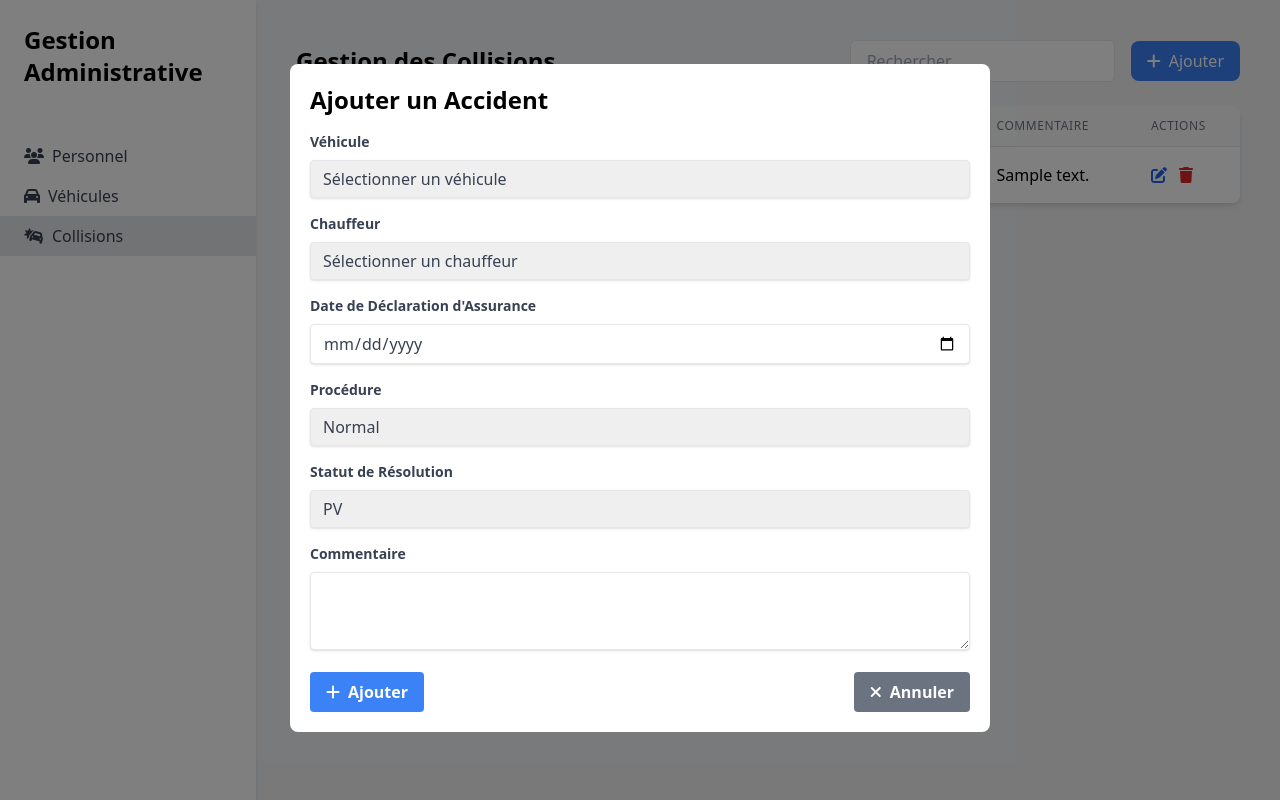
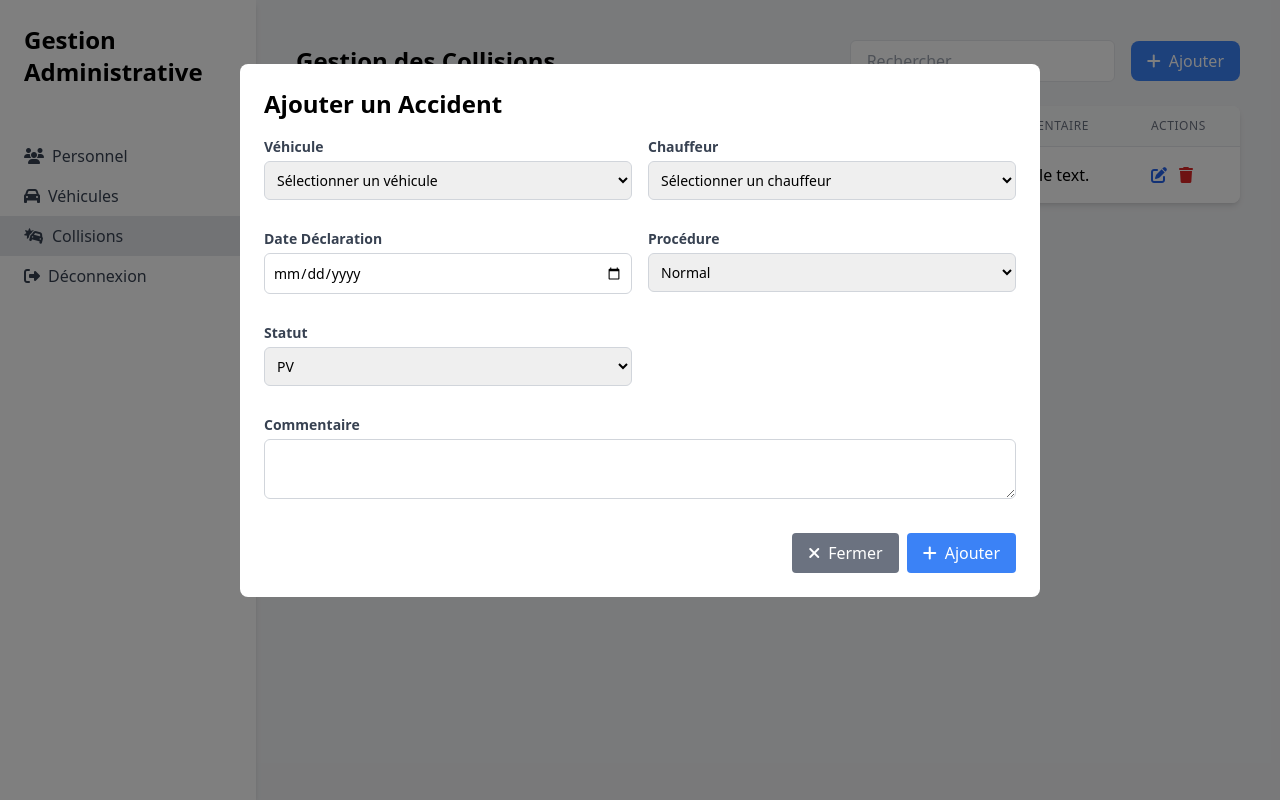
Before and after one commit to Ayoub-fetti/Iridan-3t, a PHP site: page /views/fonctionnaire/accidents.php in a window 1280 px wide, after a click on "Ajouter". Run offline with PHP 8.4, Linux system fonts and the light colour scheme; a user stored in the database is signed in; data comes from the database, SQL or seed files in the repository; tables that the repository leaves empty hold one stand-in row (values such as "Sample post"); some libraries are stand-ins or nearby versions.

Commit message:
collision crud done 100%

```diff
--- a/models/fonctionnaire.php
+++ b/models/fonctionnaire.php
@@ -655,4 +655,24 @@
             ];
         }
     }
+
+    // Pour récupérer uniquement les chauffeurs avec les informations essentielles
+    public function getChauffeurs() {
+        try {
+            $query = "SELECT id, nom_complet FROM personnel WHERE role = 'chauffeurs' ORDER BY nom_complet ASC";
+            $stmt = $this->conn->prepare($query);
+            $stmt->execute();
+
+            return [
+                'success' => true,
+                'data' => $stmt->fetchAll(PDO::FETCH_ASSOC)
+            ];
+
+        } catch(PDOException $e) {
+            return [
+                'success' => false,
+                'message' => 'Erreur: ' . $e->getMessage()
+            ];
+        }
+    }
 }
--- a/views/fonctionnaire/accidents.php
+++ b/views/fonctionnaire/accidents.php
@@ -15,7 +15,7 @@
 
 // Récupérer la liste des voitures et des chauffeurs pour le formulaire
 $cars = $fonctionnaire->getAllCars()['data'] ?? [];
-$chauffeurs = $fonctionnaire->getAllPersonnel()['data'] ?? [];
+$chauffeurs = $fonctionnaire->getChauffeurs()['data'] ?? [];
 $accidents = $fonctionnaire->getAllAccidents()['data'] ?? [];
 
 // Traitement des actions
@@ -103,17 +103,51 @@
             background-color: rgba(0, 0, 0, 0.5);
             z-index: 1000;
         }
+        .modal.active {
+            display: block !important;
+        }
         .modal-content {
-            background-color: white;
+            background-color: #fff;
             margin: 5% auto;
-            padding: 20px;
-            width: 70%;
-            max-width: 700px;
-            border-radius: 8px;
-            position: relative;
+            padding: 1.5rem;
+            border-radius: 0.5rem;
+            width: 90%;
+            max-width: 800px;
+            max-height: 90vh;
+            overflow-y: auto;
         }
-        .modal.active {
+        .grid-2 {
+            display: grid;
+            grid-template-columns: repeat(2, 1fr);
+            gap: 1rem;
+        }
+        .grid-1 {
+            grid-column: span 2;
+        }
+        .input-group {
+            margin-bottom: 0.75rem;
+        }
+        .input-group label {
             display: block;
+            font-size: 0.875rem;
+            font-weight: 600;
+            margin-bottom: 0.25rem;
+            color: #374151;
+        }
+        .input-group select,
+        .input-group input,
+        .input-group textarea {
+            width: 100%;
+            padding: 0.5rem;
+            border: 1px solid #d1d5db;
+            border-radius: 0.375rem;
+            font-size: 0.875rem;
+        }
+        .button-group {
+            display: flex;
+            justify-content: flex-end;
+            gap: 0.5rem;
+            margin-top: 1rem;
         }
     </style>
 </head>
@@ -142,6 +176,12 @@
                         <a href="accidents.php" class="flex items-center px-6 py-2 bg-gray-200 text-gray-700">
                             <i class="fas fa-car-crash mr-2"></i>
                             Collisions
+                        </a>
+                    </li>
+                    <li>
+                        <a href="../auth/logout.php" class="flex items-center px-6 py-2 text-gray-700 hover:bg-red-200">
+                            <i class="fas fa-sign-out-alt mr-2"></i>
+                            Déconnexion
                         </a>
                     </li>
                 </ul>
@@ -213,11 +253,10 @@
             <form action="" method="POST">
                 <input type="hidden" name="action" value="create">
 
-                <div class="mb-4">
-                    <label class="block text-gray-700 text-sm font-bold mb-2" for="cars_id">
-                        Véhicule
-                    </label>
-                    <select name="cars_id" id="cars_id" class="shadow appearance-none border rounded w-full py-2 px-3 text-gray-700 leading-tight focus:outline-none focus:shadow-outline" required>
+                <div class="grid-2">
+                    <div class="input-group">
+                        <label for="cars_id">Véhicule</label>
+                        <select name="cars_id" id="cars_id" required>
                             <option value="">Sélectionner un véhicule</option>
                             <?php foreach ($cars as $car): ?>
                                 <option value="<?php echo htmlspecialchars($car['matricule']); ?>">
@@ -227,11 +266,9 @@
                         </select>
                     </div>
 
-                <div class="mb-4">
-                    <label class="block text-gray-700 text-sm font-bold mb-2" for="chauffeurs_id">
-                        Chauffeur
-                    </label>
-                    <select name="chauffeurs_id" id="chauffeurs_id" class="shadow appearance-none border rounded w-full py-2 px-3 text-gray-700 leading-tight focus:outline-none focus:shadow-outline" required>
+                    <div class="input-group">
+                        <label for="chauffeurs_id">Chauffeur</label>
+                        <select name="chauffeurs_id" id="chauffeurs_id" required>
                             <option value="">Sélectionner un chauffeur</option>
                             <?php foreach ($chauffeurs as $chauffeur): ?>
                                 <option value="<?php echo htmlspecialchars($chauffeur['id']); ?>">
@@ -241,48 +278,41 @@
                         </select>
                     </div>
 
-                <div class="mb-4">
-                    <label class="block text-gray-700 text-sm font-bold mb-2" for="date_declaration_assurance">
-                        Date de Déclaration d'Assurance
-                    </label>
-                    <input type="date" name="date_declaration_assurance" id="date_declaration_assurance" class="shadow appearance-none border rounded w-full py-2 px-3 text-gray-700 leading-tight focus:outline-none focus:shadow-outline" required>
+                    <div class="input-group">
+                        <label for="date_declaration_assurance">Date Déclaration</label>
+                        <input type="date" name="date_declaration_assurance" id="date_declaration_assurance" required>
                     </div>
 
-                <div class="mb-4">
-                    <label class="block text-gray-700 text-sm font-bold mb-2" for="procedure">
-                        Procédure
-                    </label>
-                    <select name="procedure" id="procedure" class="shadow appearance-none border rounded w-full py-2 px-3 text-gray-700 leading-tight focus:outline-none focus:shadow-outline" required>
+                    <div class="input-group">
+                        <label for="procedure">Procédure</label>
+                        <select name="procedure" id="procedure" required>
                             <option value="normal">Normal</option>
                             <option value="forfait">Forfait</option>
                             <option value="garage a greyer">Garage à greyer</option>
                         </select>
                     </div>
 
-                <div class="mb-4">
-                    <label class="block text-gray-700 text-sm font-bold mb-2" for="status_resolution">
-                        Statut de Résolution
-                    </label>
-                    <select name="status_resolution" id="status_resolution" class="shadow appearance-none border rounded w-full py-2 px-3 text-gray-700 leading-tight focus:outline-none focus:shadow-outline" required>
+                    <div class="input-group">
+                        <label for="status_resolution">Statut</label>
+                        <select name="status_resolution" id="status_resolution" required>
                             <option value="pv">PV</option>
                             <option value="constat">Constat</option>
                             <option value="arrangement">Arrangement</option>
                         </select>
                     </div>
 
-                <div class="mb-4">
-                    <label class="block text-gray-700 text-sm font-bold mb-2" for="commentaire">
-                        Commentaire
-                    </label>
-                    <textarea name="commentaire" id="commentaire" class="shadow appearance-none border rounded w-full py-2 px-3 text-gray-700 leading-tight focus:outline-none focus:shadow-outline" rows="3"></textarea>
+                    <div class="input-group grid-1">
+                        <label for="commentaire">Commentaire</label>
+                        <textarea name="commentaire" id="commentaire" rows="2"></textarea>
+                    </div>
                 </div>
 
-                <div class="flex items-center justify-between">
-                    <button type="submit" class="bg-blue-500 hover:bg-blue-700 text-white font-bold py-2 px-4 rounded focus:outline-none focus:shadow-outline">
+                <div class="button-group">
+                    <button type="button" onclick="closeModal('addAccidentModal')" class="px-4 py-2 bg-gray-500 text-white rounded hover:bg-gray-600">
+                        <i class="fas fa-times mr-2"></i>Fermer
+                    </button>
+                    <button type="submit" class="px-4 py-2 bg-blue-500 text-white rounded hover:bg-blue-600">
                         <i class="fas fa-plus mr-2"></i>Ajouter
-                    </button>
-                    <button type="button" onclick="closeModal('addAccidentModal')" class="bg-gray-500 hover:bg-gray-700 text-white font-bold py-2 px-4 rounded focus:outline-none focus:shadow-outline">
-                        <i class="fas fa-times mr-2"></i>Annuler
                     </button>
                 </div>
             </form>
@@ -297,11 +327,10 @@
                 <input type="hidden" name="action" value="update">
                 <input type="hidden" name="accident_id" id="edit_accident_id">
 
-                <div class="mb-4">
-                    <label class="block text-gray-700 text-sm font-bold mb-2" for="edit_cars_id">
-                        Véhicule
-                    </label>
-                    <select name="cars_id" id="edit_cars_id" class="shadow appearance-none border rounded w-full py-2 px-3 text-gray-700 leading-tight focus:outline-none focus:shadow-outline" required>
+                <div class="grid-2">
+                    <div class="input-group">
+                        <label for="edit_cars_id">Véhicule</label>
+                        <select name="cars_id" id="edit_cars_id" required>
                             <option value="">Sélectionner un véhicule</option>
                             <?php foreach ($cars as $car): ?>
                                 <option value="<?php echo htmlspecialchars($car['matricule']); ?>">
@@ -311,11 +340,9 @@
                         </select>
                     </div>
 
-                <div class="mb-4">
-                    <label class="block text-gray-700 text-sm font-bold mb-2" for="edit_chauffeurs_id">
-                        Chauffeur
-                    </label>
-                    <select name="chauffeurs_id" id="edit_chauffeurs_id" class="shadow appearance-none border rounded w-full py-2 px-3 text-gray-700 leading-tight focus:outline-none focus:shadow-outline" required>
+                    <div class="input-group">
+                        <label for="edit_chauffeurs_id">Chauffeur</label>
+                        <select name="chauffeurs_id" id="edit_chauffeurs_id" required>
                             <option value="">Sélectionner un chauffeur</option>
                             <?php foreach ($chauffeurs as $chauffeur): ?>
                                 <option value="<?php echo htmlspecialchars($chauffeur['id']); ?>">
@@ -325,48 +352,41 @@
                         </select>
                     </div>
 
-                <div class="mb-4">
-                    <label class="block text-gray-700 text-sm font-bold mb-2" for="edit_date_declaration_assurance">
-                        Date de Déclaration d'Assurance
-                    </label>
-                    <input type="date" name="date_declaration_assurance" id="edit_date_declaration_assurance" class="shadow appearance-none border rounded w-full py-2 px-3 text-gray-700 leading-tight focus:outline-none focus:shadow-outline" required>
+                    <div class="input-group">
+                        <label for="edit_date_declaration_assurance">Date Déclaration</label>
+                        <input type="date" name="date_declaration_assurance" id="edit_date_declaration_assurance" required>
                     </div>
 
-                <div class="mb-4">
-                    <label class="block text-gray-700 text-sm font-bold mb-2" for="edit_procedure">
-                        Procédure
-                    </label>
-                    <select name="procedure" id="edit_procedure" class="shadow appearance-none border rounded w-full py-2 px-3 text-gray-700 leading-tight focus:outline-none focus:shadow-outline" required>
+                    <div class="input-group">
+                        <label for="edit_procedure">Procédure</label>
+                        <select name="procedure" id="edit_procedure" required>
                             <option value="normal">Normal</option>
                             <option value="forfait">Forfait</option>
                             <option value="garage a greyer">Garage à greyer</option>
                         </select>
                     </div>
 
-                <div class="mb-4">
-                    <label class="block text-gray-700 text-sm font-bold mb-2" for="edit_status_resolution">
-                        Statut de Résolution
-                    </label>
-                    <select name="status_resolution" id="edit_status_resolution" class="shadow appearance-none border rounded w-full py-2 px-3 text-gray-700 leading-tight focus:outline-none focus:shadow-outline" required>
+                    <div class="input-group">
+                        <label for="edit_status_resolution">Statut</label>
+                        <select name="status_resolution" id="edit_status_resolution" required>
                             <option value="pv">PV</option>
                             <option value="constat">Constat</option>
                             <option value="arrangement">Arrangement</option>
                         </select>
                     </div>
 
-                <div class="mb-4">
-                    <label class="block text-gray-700 text-sm font-bold mb-2" for="edit_commentaire">
-                        Commentaire
-                    </label>
-                    <textarea name="commentaire" id="edit_commentaire" class="shadow appearance-none border rounded w-full py-2 px-3 text-gray-700 leading-tight focus:outline-none focus:shadow-outline" rows="3"></textarea>
+                    <div class="input-group grid-1">
+                        <label for="edit_commentaire">Commentaire</label>
+                        <textarea name="commentaire" id="edit_commentaire" rows="2"></textarea>
+                    </div>
                 </div>
 
-                <div class="flex items-center justify-between">
-                    <button type="submit" class="bg-blue-500 hover:bg-blue-700 text-white font-bold py-2 px-4 rounded focus:outline-none focus:shadow-outline">
-                        <i class="fas fa-save mr-2"></i>Modifier
+                <div class="button-group">
+                    <button type="button" onclick="closeModal('editAccidentModal')" class="px-4 py-2 bg-gray-500 text-white rounded hover:bg-gray-600">
+                        <i class="fas fa-times mr-2"></i>Fermer
                     </button>
-                    <button type="button" onclick="closeModal('editAccidentModal')" class="bg-gray-500 hover:bg-gray-700 text-white font-bold py-2 px-4 rounded focus:outline-none focus:shadow-outline">
-                        <i class="fas fa-times mr-2"></i>Annuler
+                    <button type="submit" class="px-4 py-2 bg-blue-500 text-white rounded hover:bg-blue-600">
+                        <i class="fas fa-save mr-2"></i>Enregistrer
                     </button>
                 </div>
             </form>
@@ -387,20 +407,16 @@
 
         // Fonctions pour les modals
         function openModal(modalId) {
-            document.getElementById(modalId).classList.add('active');
+            const modal = document.getElementById(modalId);
+            modal.style.display = 'block';
+            modal.classList.add('active');
         }
 
         function closeModal(modalId) {
-            document.getElementById(modalId).classList.remove('active');
+            const modal = document.getElementById(modalId);
+            modal.style.display = 'none';
+            modal.classList.remove('active');
         }
-
-        // Gestionnaire pour tous les boutons de fermeture
-        document.querySelectorAll('.btn-close').forEach(button => {
-            button.addEventListener('click', function() {
-                const modal = this.closest('.modal');
-                modal.classList.remove('active');
-            });
-        });
 
         // Fonction pour ouvrir le modal de modification
         function openEditModal(accident) {
@@ -408,9 +424,9 @@
             document.getElementById('edit_cars_id').value = accident.cars_id;
             document.getElementById('edit_chauffeurs_id').value = accident.chauffeurs_id;
             document.getElementById('edit_date_declaration_assurance').value = accident.date_declaration_assurance;
-            document.getElementById('edit_procedure').value = accident.procédure;
+            document.getElementById('edit_procedure').value = accident.procedure;
             document.getElementById('edit_status_resolution').value = accident.status_resolution;
-            document.getElementById('edit_commentaire').value = accident.commentaire;
+            document.getElementById('edit_commentaire').value = accident.commentaire || '';
 
             openModal('editAccidentModal');
         }
```
Lines whose indentation alone changed are shown as unchanged.
